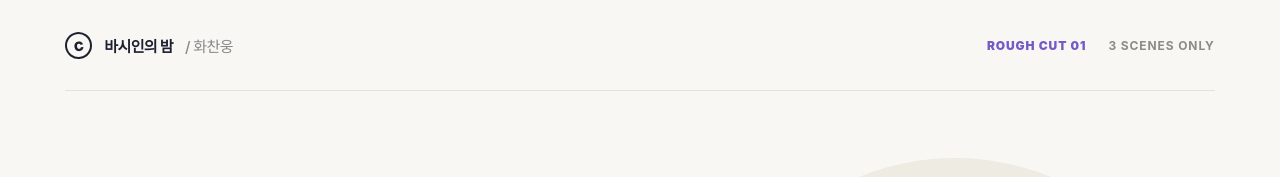
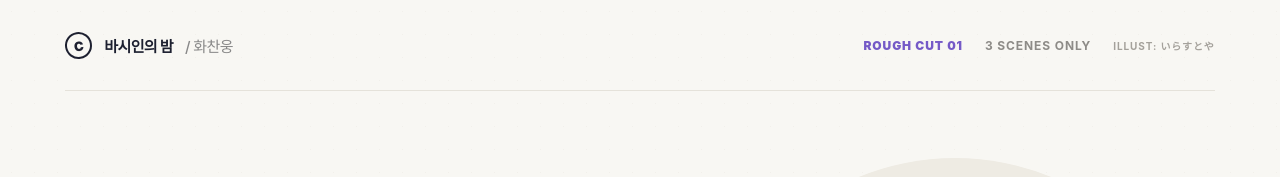
Before and after one commit to chanwoonghwa/chanwoonghwa.github.io, a plain HTML site: page talk-preview/index.html in a window 1280 px wide. Shown: the top 177 px of the page. Drawn offline with Linux system fonts and the light colour scheme.

Commit message:
Credit official Irasutoya illustrations

```diff
--- a/talk-preview/index.html
+++ b/talk-preview/index.html
@@ -124,7 +124,7 @@ body.help-open .overlay{display:grid}
 <div class="app" role="application" aria-label="화찬웅 진로강연 웹 프레젠테이션">
 <header>
   <div class="brand"><span class="mark">C</span> 바시인의 밤 <span style="font-weight:450;color:#888">/ 화찬웅</span></div>
-  <div class="topright"><span class="trial">ROUGH CUT 01</span><span class="muted">3 SCENES ONLY</span></div>
+  <div class="topright"><span class="trial">ROUGH CUT 01</span><span class="muted">3 SCENES ONLY</span><a href="https://www.irasutoya.com/" target="_blank" rel="noopener noreferrer" style="font-size:10px;color:#a4a19b;text-decoration:none" title="일러스트 출처: いらすとや">ILLUST: いらすとや</a></div>
 </header>
 <div class="line"></div>
 <main id="stage">
```
